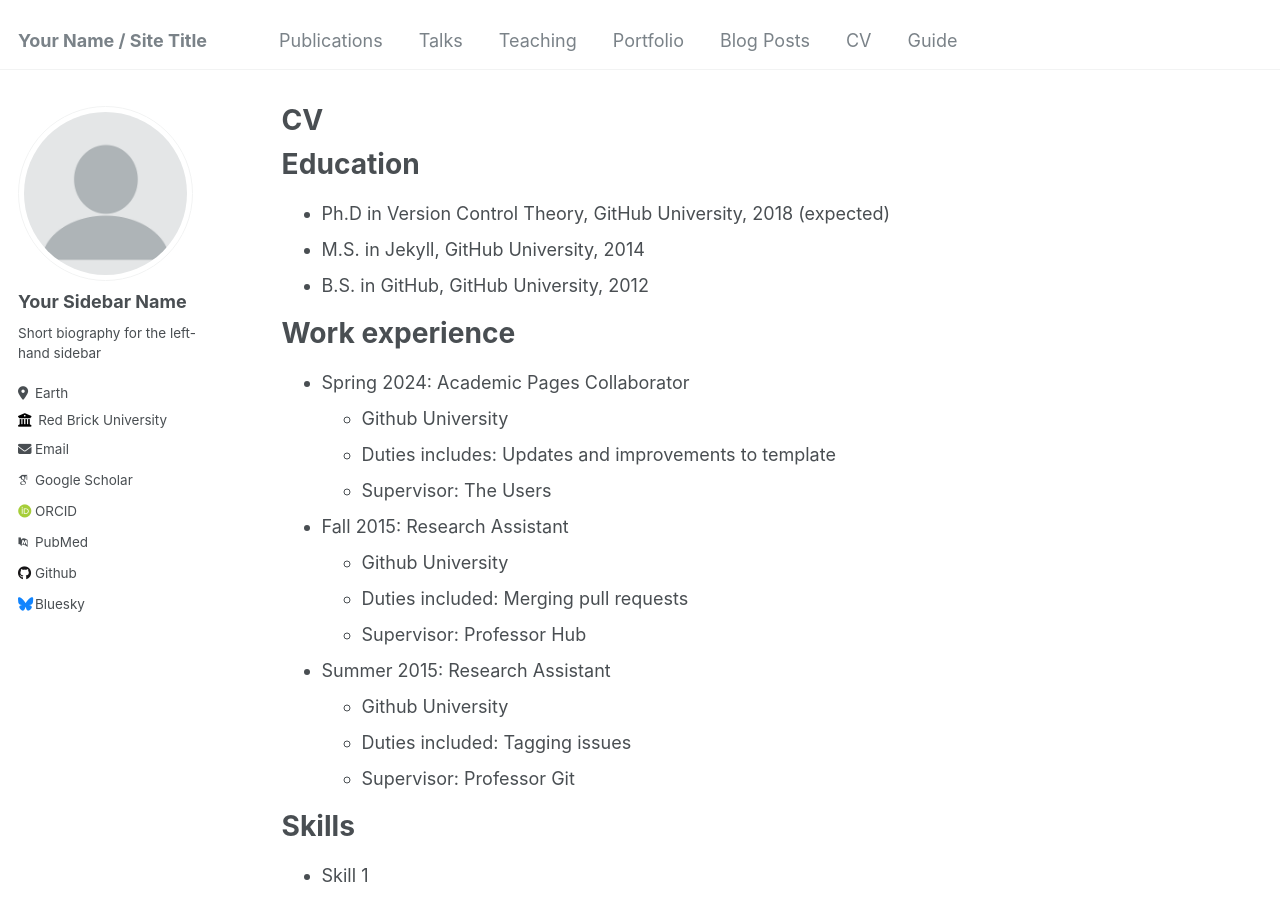
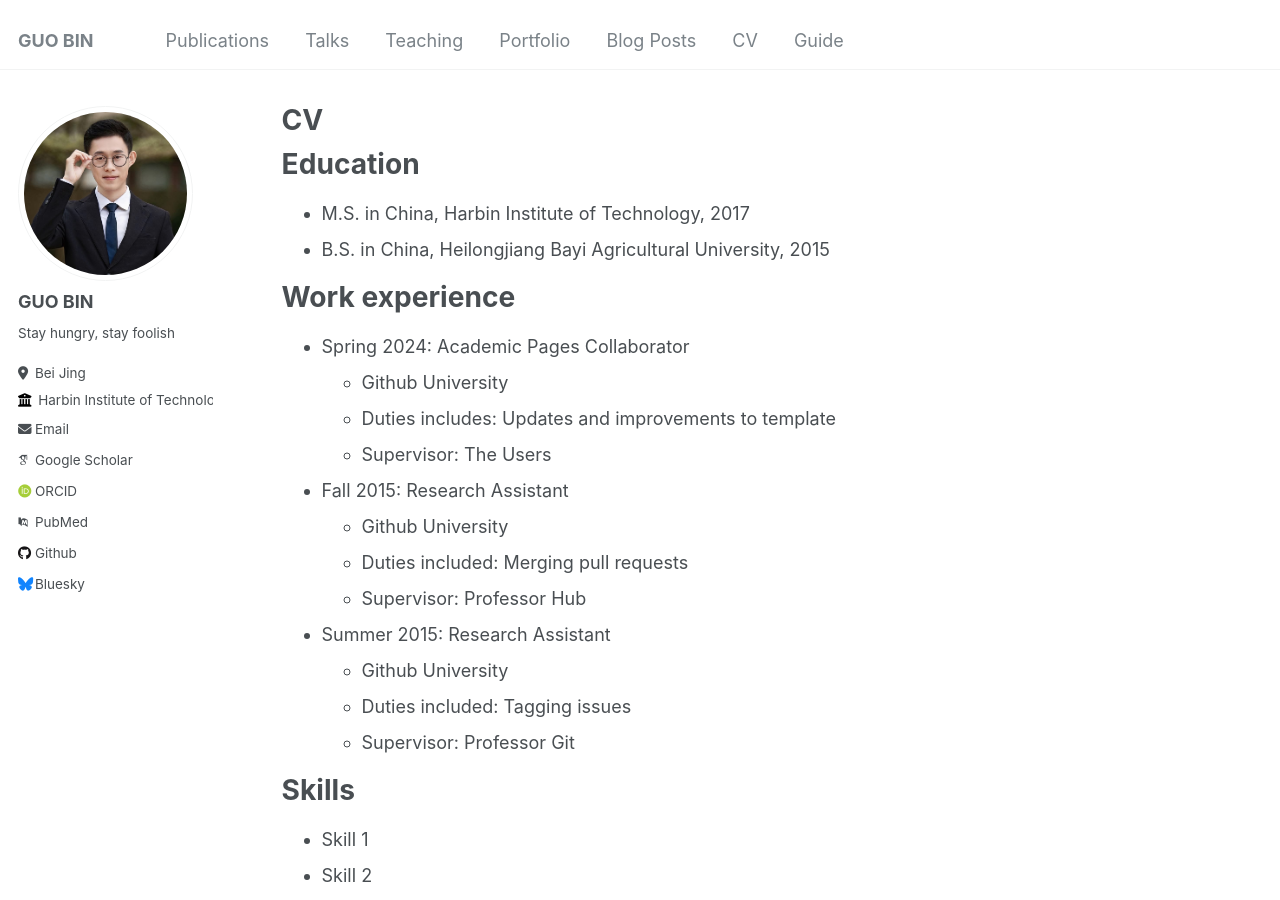
Before and after one commit to guobinhit/guobinhit.github.io, a Jekyll site: the page built from _pages/cv.md, in a window 1280 px wide and 900 px high. Built offline with Jekyll 4.4.1, drawn with Linux system fonts in a browser that asks for light colours; some web fonts are replaced; some of the changed text lies outside the part shown.

Commit message:
modify bio

```diff
--- a/_config.yml
+++ b/_config.yml
@@ -8,13 +8,13 @@
 
 # Basic Site Settings
 locale                   : "en-US"
-title                    : "Your Name / Site Title"
+title                    : "GUO BIN"
 title_separator          : "-"
-name                     : &name "Your Name"
+name                     : &name "GUO BIN"
 description              : &description "personal description"
-url                      : https://academicpages.github.io # the base hostname & protocol for your site e.g. "https://mmistakes.github.io"
+url                      : https://guobinhit.github.io # the base hostname & protocol for your site e.g. "https://mmistakes.github.io"
 baseurl                  : "" # the subpath of your site, e.g. "/blog"
-repository               : "academicpages/academicpages.github.io"
+repository               : "guobinhit/guobinhit.github.io"
 
 # Site Author - The following control what appear as part of the author content on the side bar.
 #               If a field is blank the icon and link will not appear, otherwise it will be shown.
@@ -22,13 +22,13 @@
 author:
   # Biographic information
   avatar           : "profile.png"
-  name             : "Your Sidebar Name"
+  name             : "GUO BIN"
   pronouns         : # example: "she/her"
-  bio              : "Short biography for the left-hand sidebar"
-  location         : "Earth"
-  employer         : "Red Brick University"
+  bio              : "Stay hungry, stay foolish"
+  location         : "Bei Jing"
+  employer         : "Harbin Institute of Technology"
   uri              : # URL
-  email            : "none@example.org"
+  email            : "guobinhit@gmail.com"
 
   # Academic websites
   arxiv            : # URL - Update with the correct link to your profile
--- a/_pages/cv.md
+++ b/_pages/cv.md
@@ -11,9 +11,8 @@
 
 Education
 ======
-* Ph.D in Version Control Theory, GitHub University, 2018 (expected)
-* M.S. in Jekyll, GitHub University, 2014
-* B.S. in GitHub, GitHub University, 2012
+* M.S. in China, Harbin Institute of Technology, 2017
+* B.S. in China, Heilongjiang Bayi Agricultural University, 2015
 
 Work experience
 ======
```
Also changed, not shown: images/profile-backup.png (added), images/profile.png, src/image/chariesgavin.jpeg (deleted), 1 other file.
